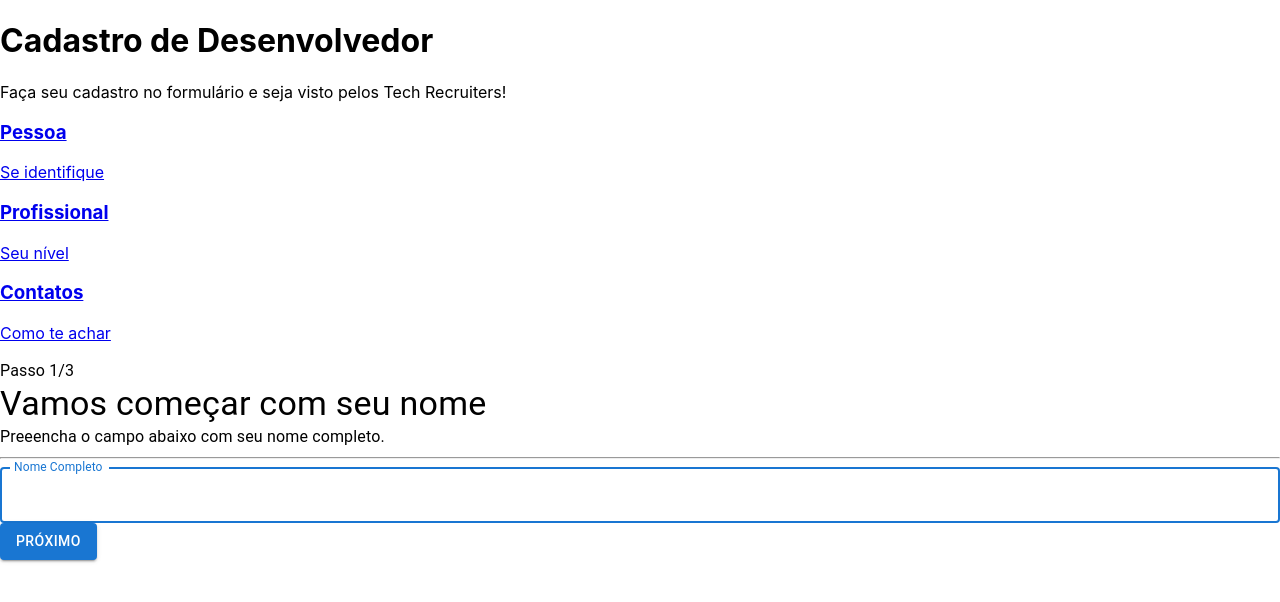
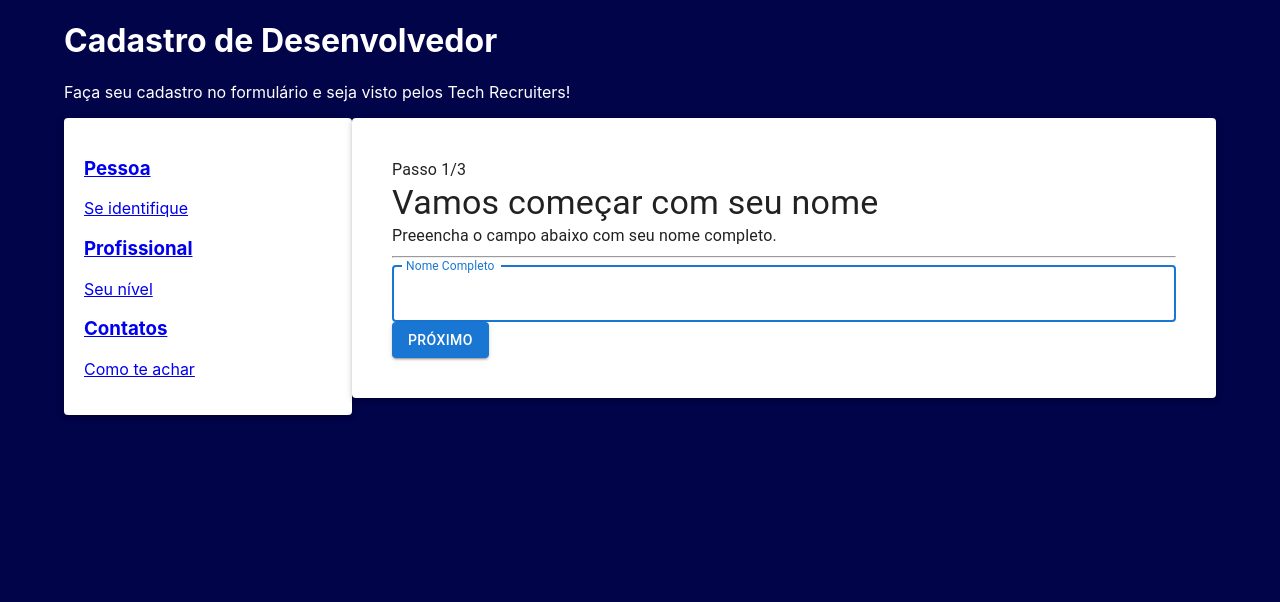
Before and after one commit to Tassio-Med/react-form, a React (Create React App) app: page / in a window 1280 px wide. Shown: the top 602 px of the page. Built offline with nearby package versions, Linux system fonts and the light colour scheme.

Commit message:
build: adicionada estilização com material=ui

```diff
--- a/src/components/Theme/index.tsx
+++ b/src/components/Theme/index.tsx
@@ -1,6 +1,8 @@
 import { ReactNode } from "react"
 import { Header } from "../Header"
 import { SidebarItem } from "../SidebarItem"
+import { Box, Container, Paper, Grid } from "@mui/material";
+
 
 type Props = {
   children: ReactNode
@@ -8,11 +10,13 @@ type Props = {
 
 export const Theme = ({children}: Props) => {
   return (
-    <div>
-      <div>
+    <Box bgcolor="#02044A" color="#FFF" minHeight="100vh">
+      <Container maxWidth="lg">
+        <Grid container>
           <Header/>
-        <div>
-          <div>
+          <Grid container>
+            <Grid item xs={3}>
+              <Paper elevation={3} style={{ padding: '20px' }}>
                 <SidebarItem
                   title="Pessoa"
                   description="Se identifique"
@@ -31,12 +35,16 @@ export const Theme = ({children}: Props) => {
                   icon="mail"
                   path="/page3"
                 />
-          </div>
-          <div>
+              </Paper>
+            </Grid>
+            <Grid item xs={9}>
+              <Paper elevation={3} style={{ padding: '40px' }}>
                 {children}
-          </div>
-        </div>
-      </div>
-    </div>
+              </Paper>
+            </Grid>
+          </Grid>
+        </Grid>
+      </Container>
+    </Box>
   )
 }
```
Lines whose indentation alone changed are shown as unchanged.
